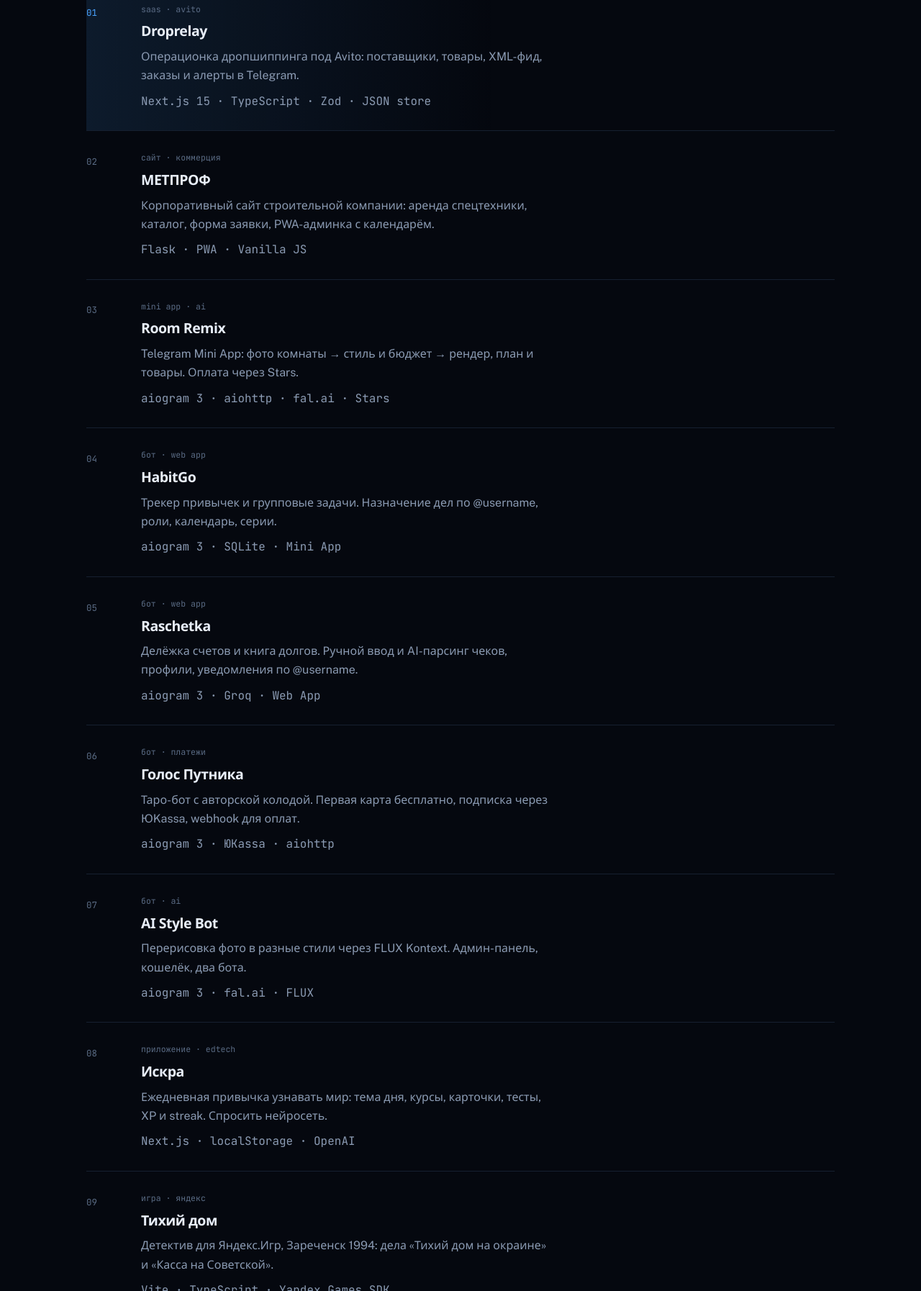
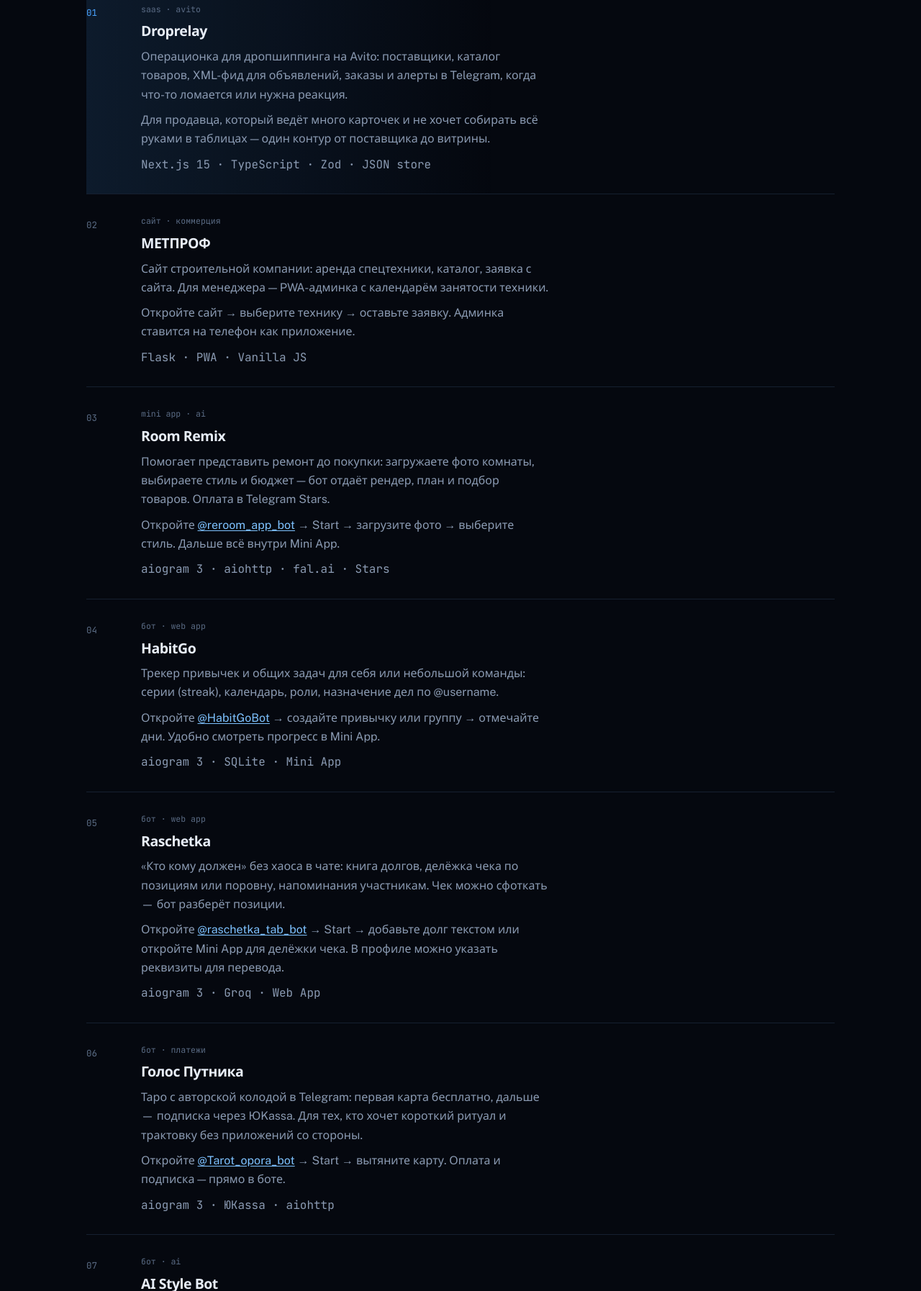
Before and after one commit to lam1um/lam1um.github.io, a plain HTML site: page index.html in a window 1280 px wide. Shown: the part 1006-2800 px from the top of the page at 72% size. Drawn offline with nearby package versions, Linux system fonts and the light colour scheme; a web font is replaced by a local one.

Commit message:
Expand project blurbs with how-to-use for visitors

```diff
--- a/css/styles.css
+++ b/css/styles.css
@@ -470,6 +470,16 @@ main { position: relative; z-index: 1; }
   max-width: 58ch;
 }
 
+.work p + p { margin-top: 0.55rem; }
+
+.work p a {
+  color: var(--blue-hot);
+  text-decoration: underline;
+  text-underline-offset: 0.15em;
+}
+
+.work p a:hover { color: var(--ink); }
+
 .work__stack {
   font-family: var(--mono);
   font-size: 0.76rem;
--- a/index.html
+++ b/index.html
@@ -9,7 +9,7 @@
   <link rel="preconnect" href="https://fonts.googleapis.com" />
   <link rel="preconnect" href="https://fonts.gstatic.com" crossorigin />
   <link href="https://fonts.googleapis.com/css2?family=JetBrains+Mono:wght@400;500&family=Public+Sans:ital,wght@0,400;0,500;0,600;1,400&family=Unbounded:wght@500;700;800&display=swap" rel="stylesheet" />
-  <link rel="stylesheet" href="css/styles.css?v=works5" />
+  <link rel="stylesheet" href="css/styles.css?v=works6" />
 </head>
 <body>
   <div class="atmosphere" aria-hidden="true">
@@ -74,7 +74,8 @@
           <div class="work__body">
             <span class="work__kind">saas · avito</span>
             <h3>Droprelay</h3>
-            <p>Операционка дропшиппинга под Avito: поставщики, товары, XML-фид, заказы и алерты в Telegram.</p>
+            <p>Операционка для дропшиппинга на Avito: поставщики, каталог товаров, XML-фид для объявлений, заказы и алерты в Telegram, когда что-то ломается или нужна реакция.</p>
+            <p>Для продавца, который ведёт много карточек и не хочет собирать всё руками в таблицах — один контур от поставщика до витрины.</p>
             <p class="work__stack">Next.js 15 · TypeScript · Zod · JSON store</p>
           </div>
         </li>
@@ -84,7 +85,8 @@
           <div class="work__body">
             <span class="work__kind">сайт · коммерция</span>
             <h3><a href="https://31-58-85-80.sslip.io/midprof/" target="_blank" rel="noopener">МЕТПРОФ</a></h3>
-            <p>Корпоративный сайт строительной компании: аренда спецтехники, каталог, форма заявки, PWA-админка с календарём.</p>
+            <p>Сайт строительной компании: аренда спецтехники, каталог, заявка с сайта. Для менеджера — PWA-админка с календарём занятости техники.</p>
+            <p>Откройте сайт → выберите технику → оставьте заявку. Админка ставится на телефон как приложение.</p>
             <p class="work__stack">Flask · PWA · Vanilla JS</p>
           </div>
         </li>
@@ -94,7 +96,8 @@
           <div class="work__body">
             <span class="work__kind">mini app · ai</span>
             <h3><a href="https://t.me/reroom_app_bot" target="_blank" rel="noopener">Room Remix</a></h3>
-            <p>Telegram Mini App: фото комнаты → стиль и бюджет → рендер, план и товары. Оплата через Stars.</p>
+            <p>Помогает представить ремонт до покупки: загружаете фото комнаты, выбираете стиль и бюджет — бот отдаёт рендер, план и подбор товаров. Оплата в Telegram Stars.</p>
+            <p>Откройте <a href="https://t.me/reroom_app_bot" target="_blank" rel="noopener">@reroom_app_bot</a> → Start → загрузите фото → выберите стиль. Дальше всё внутри Mini App.</p>
             <p class="work__stack">aiogram 3 · aiohttp · fal.ai · Stars</p>
           </div>
         </li>
@@ -104,7 +107,8 @@
           <div class="work__body">
             <span class="work__kind">бот · web app</span>
             <h3><a href="https://t.me/HabitGoBot" target="_blank" rel="noopener">HabitGo</a></h3>
-            <p>Трекер привычек и групповые задачи. Назначение дел по @username, роли, календарь, серии.</p>
+            <p>Трекер привычек и общих задач для себя или небольшой команды: серии (streak), календарь, роли, назначение дел по @username.</p>
+            <p>Откройте <a href="https://t.me/HabitGoBot" target="_blank" rel="noopener">@HabitGoBot</a> → создайте привычку или группу → отмечайте дни. Удобно смотреть прогресс в Mini App.</p>
             <p class="work__stack">aiogram 3 · SQLite · Mini App</p>
           </div>
         </li>
@@ -114,7 +118,8 @@
           <div class="work__body">
             <span class="work__kind">бот · web app</span>
             <h3><a href="https://t.me/raschetka_tab_bot" target="_blank" rel="noopener">Raschetka</a></h3>
-            <p>Делёжка счетов и книга долгов. Ручной ввод и AI-парсинг чеков, профили, уведомления по @username.</p>
+            <p>«Кто кому должен» без хаоса в чате: книга долгов, делёжка чека по позициям или поровну, напоминания участникам. Чек можно сфоткать — бот разберёт позиции.</p>
+            <p>Откройте <a href="https://t.me/raschetka_tab_bot" target="_blank" rel="noopener">@raschetka_tab_bot</a> → Start → добавьте долг текстом или откройте Mini App для делёжки чека. В профиле можно указать реквизиты для перевода.</p>
             <p class="work__stack">aiogram 3 · Groq · Web App</p>
           </div>
         </li>
@@ -124,7 +129,8 @@
           <div class="work__body">
             <span class="work__kind">бот · платежи</span>
             <h3><a href="https://t.me/Tarot_opora_bot" target="_blank" rel="noopener">Голос Путника</a></h3>
-            <p>Таро-бот с авторской колодой. Первая карта бесплатно, подписка через ЮKassa, webhook для оплат.</p>
+            <p>Таро с авторской колодой в Telegram: первая карта бесплатно, дальше — подписка через ЮKassa. Для тех, кто хочет короткий ритуал и трактовку без приложений со стороны.</p>
+            <p>Откройте <a href="https://t.me/Tarot_opora_bot" target="_blank" rel="noopener">@Tarot_opora_bot</a> → Start → вытяните карту. Оплата и подписка — прямо в боте.</p>
             <p class="work__stack">aiogram 3 · ЮKassa · aiohttp</p>
           </div>
         </li>
@@ -134,7 +140,8 @@
           <div class="work__body">
             <span class="work__kind">бот · ai</span>
             <h3><a href="https://t.me/ai_art_pro_bot" target="_blank" rel="noopener">AI Style Bot</a></h3>
-            <p>Перерисовка фото в разные стили через FLUX Kontext. Админ-панель, кошелёк, два бота.</p>
+            <p>Перерисовка фото в стили (аниме, GTA, акварель, реставрация и др.) с сохранением лиц. Можно оживить кадр в короткое видео. Баланс пополняется Stars или СБП.</p>
+            <p>Откройте <a href="https://t.me/ai_art_pro_bot" target="_blank" rel="noopener">@ai_art_pro_bot</a> → выберите стиль → пришлите фото → дождитесь результата. Если баланс пуст — пополните кошелёк в меню бота.</p>
             <p class="work__stack">aiogram 3 · fal.ai · FLUX</p>
           </div>
         </li>
@@ -144,7 +151,8 @@
           <div class="work__body">
             <span class="work__kind">приложение · edtech</span>
             <h3><a href="https://31-58-85-80.sslip.io/ucheba/" target="_blank" rel="noopener">Искра</a></h3>
-            <p>Ежедневная привычка узнавать мир: тема дня, курсы, карточки, тесты, XP и streak. Спросить нейросеть.</p>
+            <p>Ежедневная привычка узнавать мир: тема дня, короткие курсы, карточки, тесты, XP и streak. Можно спросить нейросеть, если что-то непонятно.</p>
+            <p>Откройте приложение в браузере → зайдите в тему дня или курс → пройдите карточки и тест. Прогресс хранится у вас на устройстве.</p>
             <p class="work__stack">Next.js · localStorage · OpenAI</p>
           </div>
         </li>
@@ -154,7 +162,8 @@
           <div class="work__body">
             <span class="work__kind">игра · яндекс</span>
             <h3><a href="http://31.58.85.80:5173/" target="_blank" rel="noopener">Тихий дом</a></h3>
-            <p>Детектив для Яндекс.Игр, Зареченск 1994: дела «Тихий дом на окраине» и «Касса на Советской».</p>
+            <p>Детективная игра про Зареченск 1994: собираете улики, допрашиваете, закрываете дела («Тихий дом на окраине», «Касса на Советской»). Цель — Яндекс.Игры.</p>
+            <p>Откройте демо → выберите дело → исследуйте локации и улики. Управление мышкой/тачем, без установки.</p>
             <p class="work__stack">Vite · TypeScript · Yandex Games SDK</p>
           </div>
         </li>
@@ -164,7 +173,8 @@
           <div class="work__body">
             <span class="work__kind">бот · ai</span>
             <h3><a href="https://t.me/danetka_game_bot" target="_blank" rel="noopener">Danetka AI</a></h3>
-            <p>Игра «да-нет» с AI: загадки, подсказки, каталог вопросов, прогресс пользователей.</p>
+            <p>Классическая «данетка»: бот загадывает историю, вы задаёте вопросы, на которые можно ответить только «да», «нет» или «неважно». Есть подсказки, каталог загадок и рейтинг.</p>
+            <p>Откройте <a href="https://t.me/danetka_game_bot" target="_blank" rel="noopener">@danetka_game_bot</a> → Start → начните игру и пишите вопросы обычным текстом. В группе тоже можно играть вместе.</p>
             <p class="work__stack">aiogram 3 · OpenAI · SQLAlchemy</p>
           </div>
         </li>
@@ -174,7 +184,8 @@
           <div class="work__body">
             <span class="work__kind">бот · игра</span>
             <h3><a href="https://t.me/PunchRoundBot" target="_blank" rel="noopener">Дополни фразу</a></h3>
-            <p>Групповая игра: участники дополняют фразы реплаями, голосуют в опросах, копят очки.</p>
+            <p>Игра для компаний в Telegram: бот кидает начало фразы, все дописывают ответ реплаем, потом голосуют в опросе. Очки копятся по раундам.</p>
+            <p>Добавьте <a href="https://t.me/PunchRoundBot" target="_blank" rel="noopener">@PunchRoundBot</a> в группу → /play → отвечайте реплаем на сообщение с фразой → голосуйте. /score — очки, /stop — итог.</p>
             <p class="work__stack">aiogram 3 · опросы Telegram · FSM</p>
           </div>
         </li>
@@ -183,10 +194,10 @@
       <details class="more">
         <summary>Ещё проекты</summary>
         <ul class="more__list">
-          <li><a href="https://tosnoveg.ru" target="_blank" rel="noopener"><strong>Tosno Vegetables</strong></a> — магазин овощей с доставкой по Тосно</li>
-          <li><strong>Чистяков Orders</strong> — кастомный бот заявок (брикет/уголь) + Google Sheets</li>
-          <li><strong>Veg Shop / Strawberry</strong> — Telegram-магазины под локальные продажи</li>
-          <li><a href="https://31-58-85-80.sslip.io/relay" target="_blank" rel="noopener"><strong>Relay</strong></a> — ops-консоль сервера и агент-промпты</li>
+          <li><a href="https://tosnoveg.ru" target="_blank" rel="noopener"><strong>Tosno Vegetables</strong></a> — интернет-магазин овощей с доставкой по Тосно: каталог, корзина, оформление заказа на сайте</li>
+          <li><strong>Чистяков Orders</strong> — бот заявок на брикет/уголь: клиент пишет в Telegram, заявки уходят в Google Sheets продавцу</li>
+          <li><strong>Veg Shop / Strawberry</strong> — Telegram-магазины под локальные продажи (каталог и заказ в чате)</li>
+          <li><a href="https://31-58-85-80.sslip.io/relay" target="_blank" rel="noopener"><strong>Relay</strong></a> — внутренняя ops-консоль сервера и заготовки промптов для агентов</li>
         </ul>
       </details>
     </section>
```
